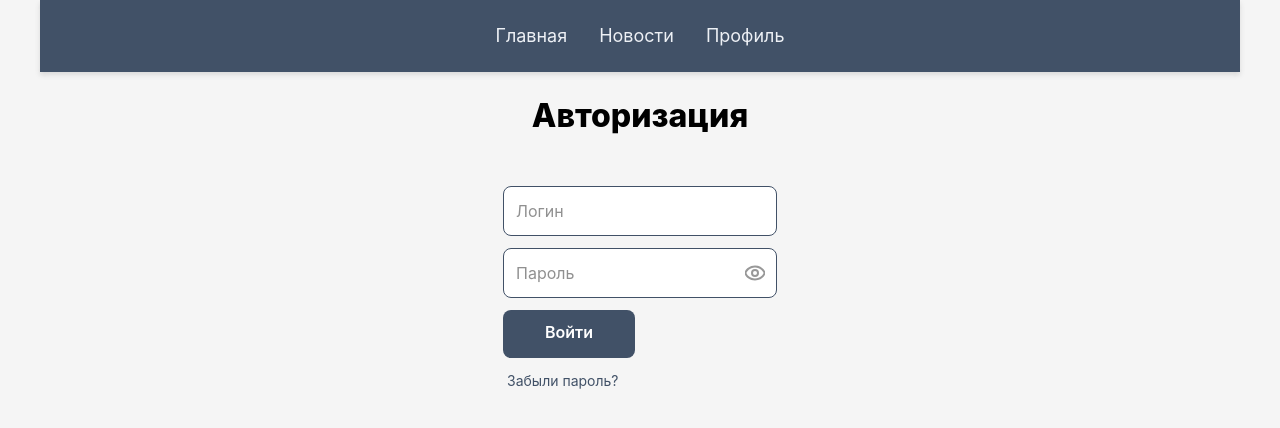
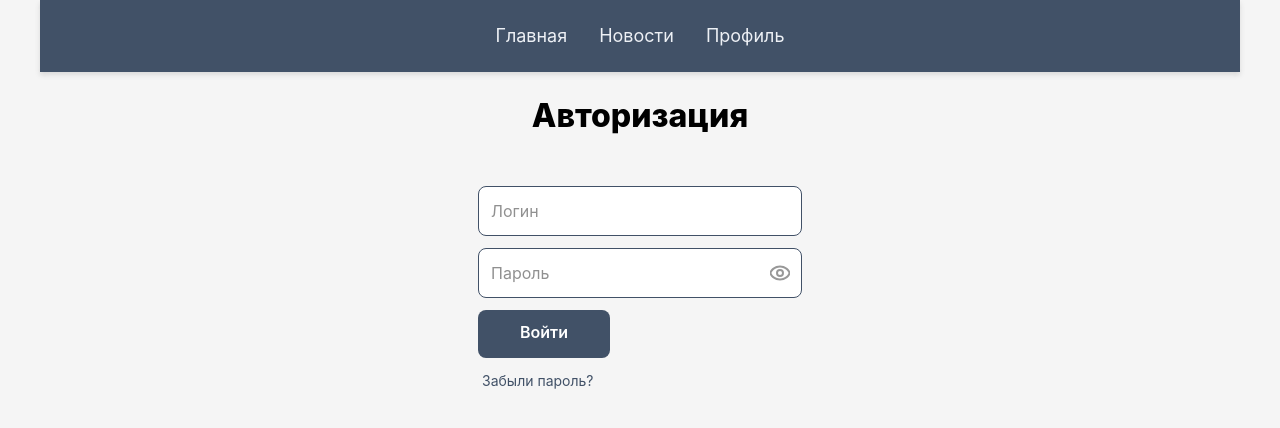
Before and after one commit to perkenton/login-news-pages, a React (Create React App) app: page /#/login in a window 1280 px wide. Shown: the top 428 px of the page. Built offline with nearby package versions, Linux system fonts and the light colour scheme; the HTML template or start-up script is replaced by a standard one.

Commit message:
Исправлены стили формы под универсальный общий класс инпутов

```diff
--- a/src/components/Login/Login.module.scss
+++ b/src/components/Login/Login.module.scss
@@ -3,13 +3,12 @@
   margin: 0 auto;
 }
 
-.title {
-  text-align: center;
-  margin-bottom: 48px;
+.form {
+  width: 324px;
 }
 
 .inputWrapper {
-  display: inline-block;
+  display: block;
   position: relative;
 }
 
```
